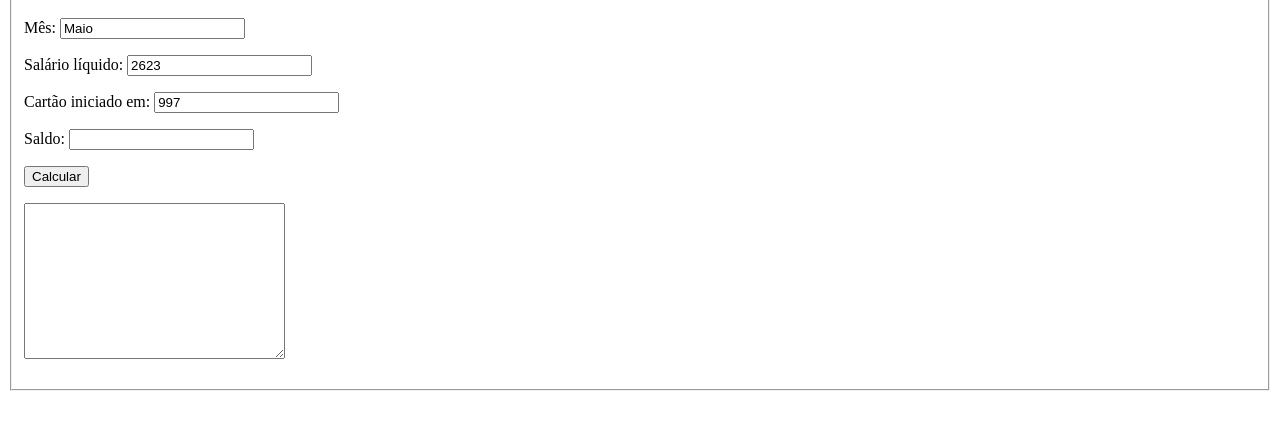
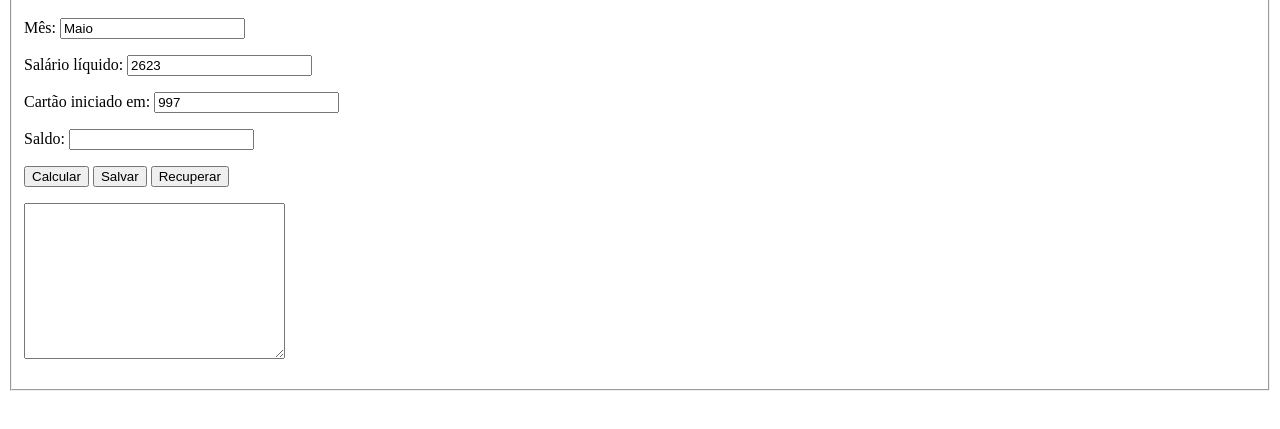
Before and after one commit to alexponciano2/contas, a plain HTML site: page index.html in a window 1280 px wide. Shown: the part 101-530 px from the top of the page. Drawn offline with Linux system fonts and the light colour scheme.

Commit message:
little update

```diff
--- a/index.html
+++ b/index.html
@@ -1,11 +1,13 @@
 <!DOCTYPE html>
 <html lang="pt-br">
+
 <head>
     <meta charset="UTF-8">
     <meta http-equiv="X-UA-Compatible" content="IE=edge">
     <meta name="viewport" content="width=device-width, initial-scale=1.0">
     <title>Contas do Mês</title>
 </head>
+
 <body>
     <header>
         <h1>Contas do Mês</h1>
@@ -39,6 +41,8 @@
 
                 <p>
                     <input type="button" value="Calcular" onclick="subtrair()">
+                    <input type="button" value="Salvar" onclick="salvarDados()">
+                    <input type="button" value="Recuperar" onclick="recuperarDados()">
                 </p>
 
                 <p><textarea name="" id="historico" cols="30" rows="10"></textarea></p>
@@ -80,15 +84,24 @@
 
             dadosSalvos.salario = salario;
             dadosSalvos.cartao = cartao;
+        }
+
+        function salvarDados() {
             localStorage.setItem("dados", JSON.stringify(dadosSalvos));
+            alert("Dados salvos!");
+        }
+
+        function recuperarDados() {
+            const dadosRecuperados = JSON.parse(localStorage.getItem("dados")) ?? {};
+
+            if (dadosRecuperados.salario) salarioInput.value = dadosRecuperados.salario;
+            if (dadosRecuperados.cartao) cartaoInput.value = dadosRecuperados.cartao;
+
+            dadosSalvos = dadosRecuperados;
+
+            alert("Dados recuperados!");
         }
     </script>
+</body>
 
-
-    <footer>
-
-    </footer>
-
-    <script src="script.js"></script>
-</body>
 </html>
```
Lines whose indentation alone changed are shown as unchanged.
